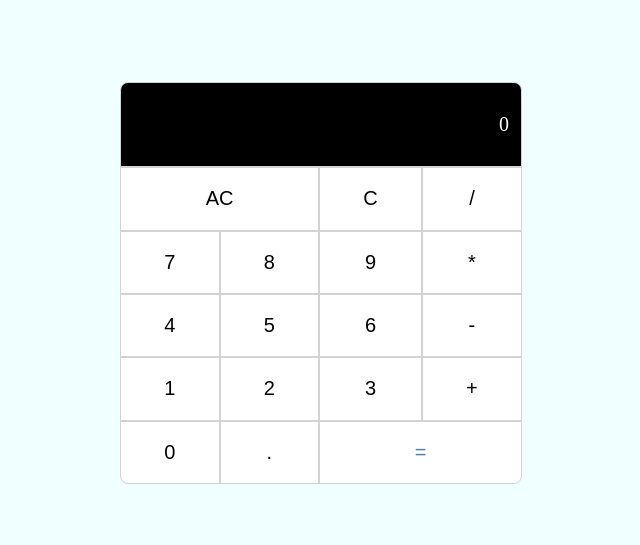
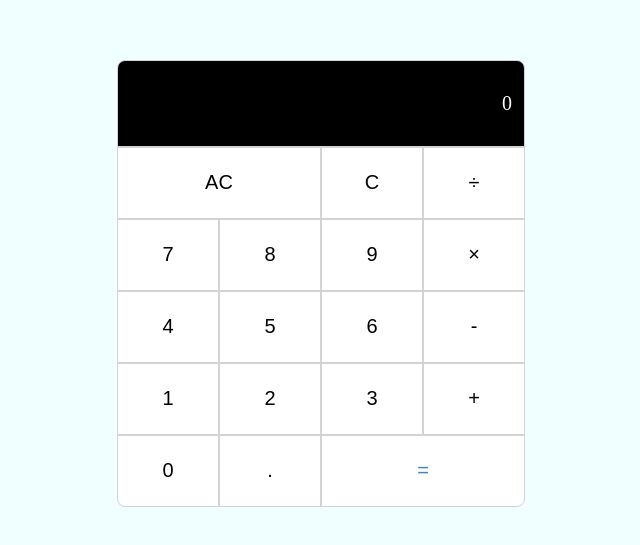
Before and after one commit to kboul/calculator, a React (Create React App) app: page / in a window 1280 px wide. Shown: the part 117-662 px from the top of the page, without its empty margins (319-959 px from the left). Built offline with nearby package versions, Linux system fonts and the light colour scheme; the HTML template or start-up script is replaced by a standard one.

Commit message:
Implement major calculator operators functionality

```diff
--- a/src/App.tsx
+++ b/src/App.tsx
@@ -1,4 +1,4 @@
-import Calculator from "./components/Calculator/Calculator";
+import Calculator from "./components/Calculator";
 
 export default function App() {
   return <Calculator />;
--- a/src/components/Calculator/Calculator.sass
+++ b/src/components/Calculator/Calculator.sass
@@ -16,9 +16,8 @@ $gray-90: rgb(229,229,229)
   background: $light-gray
   display: grid
   grid-gap: 2px
-  grid-template-columns: repeat(4, auto)
-  width: 400px
-  height: 400px
+  grid-template-columns: repeat(4, 100px)
+  grid-template-rows: minmax(85px, auto) repeat(5, 70px)
   overflow: hidden
   border-radius: 0.5em
   border: 1px solid $light-gray
--- a/src/components/Calculator/Calculator.tsx
+++ b/src/components/Calculator/Calculator.tsx
@@ -1,24 +1,73 @@
 import { useState } from "react";
 
+import {
+  getAllExceptLastLetter,
+  getArithmeticOperation,
+  getLastLetter,
+  operators,
+} from "./utils";
 import { initialResult, keys } from "./constants";
 import "./Calculator.sass";
 
 export default function Calculator() {
-  const [result] = useState(initialResult);
+  const [result, setResult] = useState(initialResult);
+
+  const clearOperator = () =>
+    setResult((prevResult) => getAllExceptLastLetter(prevResult));
+
+  const equalOperator = (label: string) => {
+    const lastResultLetter = getLastLetter(result);
+    if (operators.includes(lastResultLetter)) return;
+
+    const arithmeticOperation = getArithmeticOperation(result, label);
+    setResult(eval(arithmeticOperation).toString());
+  };
+
+  const changeResult = (label: string) => {
+    const lastResultLetter = getLastLetter(result);
+    const isLastTypedKeyAnOperation = operators.includes(label);
+    const isLastLetterAnOperation = operators.includes(lastResultLetter);
+    if (isLastTypedKeyAnOperation && isLastLetterAnOperation)
+      return setResult((prevResult) =>
+        prevResult.replace(getLastLetter(prevResult), label)
+      );
+
+    setResult((prevResult) => {
+      if (
+        prevResult === initialResult &&
+        (!operators.includes(label) || label === keys[10].label)
+      )
+        return label;
+      return prevResult + label;
+    });
+  };
+
+  const handleKeyClick = (label: string) => () => {
+    switch (label) {
+      case keys[0].label:
+        return setResult("");
+      case keys[1].label:
+        return clearOperator();
+      case keys[keys.length - 1].label:
+        return equalOperator(label);
+      default:
+        changeResult(label);
+    }
+  };
 
   return (
     <div className='wrapper'>
       <div className='buttonsWrapper'>
         <div className='result'>{result}</div>
 
-        {keys.map(({ id, key, className }) => (
+        {keys.map(({ id, label, className }) => (
           <button
             className={`button ${className}`}
             key={id}
-            onClick={() => {}}
+            onClick={handleKeyClick(label)}
             type='button'
           >
-            {key}
+            {label}
           </button>
         ))}
       </div>
--- a/src/components/Calculator/constants.ts
+++ b/src/components/Calculator/constants.ts
@@ -1,22 +1,22 @@
 const keys = [
-  { key: "AC", className: "allClear" },
-  { key: "C", className: "clear" },
-  { key: "/", className: "operators" },
-  { key: "7", className: "seven" },
-  { key: "8", className: "eight" },
-  { key: "9", className: "nine" },
-  { key: "*", className: "operators" },
-  { key: "4", className: "four" },
-  { key: "5", className: "five" },
-  { key: "6", className: "six" },
-  { key: "-", className: "operators" },
-  { key: "1", className: "one" },
-  { key: "2", className: "two" },
-  { key: "3", className: "three" },
-  { key: "+", className: "operators" },
-  { key: "0", className: "zero" },
-  { key: ".", className: "dot" },
-  { key: "=", className: "equalOperator" },
+  { label: "AC", className: "allClear" },
+  { label: "C", className: "clear" },
+  { label: "÷", className: "operators" },
+  { label: "7", className: "seven" },
+  { label: "8", className: "eight" },
+  { label: "9", className: "nine" },
+  { label: "×", className: "operators" },
+  { label: "4", className: "four" },
+  { label: "5", className: "five" },
+  { label: "6", className: "six" },
+  { label: "-", className: "operators" },
+  { label: "1", className: "one" },
+  { label: "2", className: "two" },
+  { label: "3", className: "three" },
+  { label: "+", className: "operators" },
+  { label: "0", className: "zero" },
+  { label: ".", className: "dot" },
+  { label: "=", className: "equalOperator" },
 ].map((key, index) => ({ ...key, id: index }));
 
 const initialResult = "0";
--- /dev/null
+++ b/src/components/Calculator/utils.ts
@@ -0,0 +1,29 @@
+import { keys } from "./constants";
+
+const operators: string[] = keys
+  .filter(({ className }) => className === "operators")
+  .map(({ label }) => label);
+
+const getAllExceptLastLetter = (word: string): string =>
+  word.substring(0, word.length - 1);
+
+const getLastLetter = (word: string): string => word.slice(-1);
+
+const getArithmeticOperation = (result: string, key: string): string => {
+  const operation = `${result}${key}`.replace("=", "");
+
+  if (operation.includes(keys[2].label))
+    return operation.replace(keys[2].label, "/");
+
+  if (operation.includes(keys[6].label))
+    return operation.replace(keys[6].label, "*");
+
+  return operation;
+};
+
+export {
+  getAllExceptLastLetter,
+  getArithmeticOperation,
+  getLastLetter,
+  operators,
+};
--- a/tsconfig.json
+++ b/tsconfig.json
@@ -16,5 +16,5 @@
     "noEmit": true,
     "jsx": "react-jsx"
   },
-  "include": ["src/**/*.ts"]
+  "include": ["src"]
 }
```
Also changed, not shown: .eslintrc.json.
